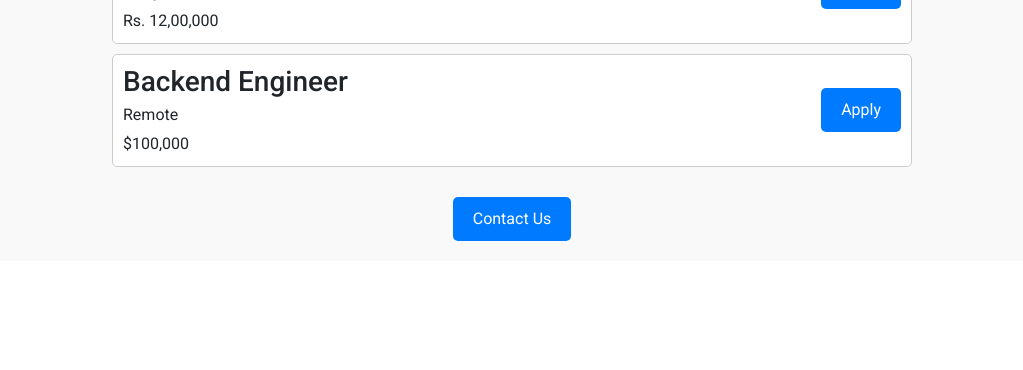
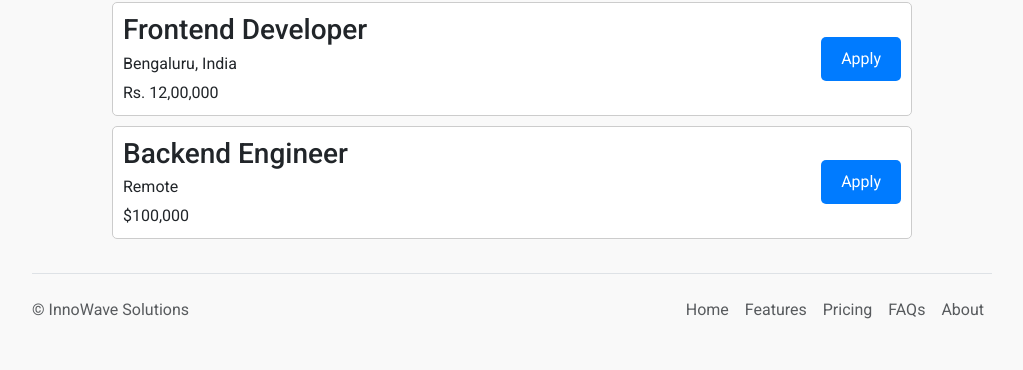
Before and after one commit to jhaunn/flask-sample-v2, a Flask app: page / in a window 1280 px wide. Shown: the part 867-1237 px from the top of the page, without its empty margins (128-1151 px from the left). Before the commit the page ends 1108 px from the top, so only its background shows below. Run offline with Flask 3, Linux system fonts and the light colour scheme.

Commit message:
Added nav and footer

```diff
--- /dev/null
+++ b/templates/footer.html
@@ -0,0 +1,11 @@
+<footer class="d-flex flex-wrap justify-content-between align-items-center py-3 my-4 border-top">
+    <p class="col-md-4 mb-0 text-body-secondary">© InnoWave Solutions</p>
+
+    <ul class="nav col-md-4 justify-content-end">
+      <li class="nav-item"><a href="#" class="nav-link px-2 text-body-secondary">Home</a></li>
+      <li class="nav-item"><a href="#" class="nav-link px-2 text-body-secondary">Features</a></li>
+      <li class="nav-item"><a href="#" class="nav-link px-2 text-body-secondary">Pricing</a></li>
+      <li class="nav-item"><a href="#" class="nav-link px-2 text-body-secondary">FAQs</a></li>
+      <li class="nav-item"><a href="#" class="nav-link px-2 text-body-secondary">About</a></li>
+    </ul>
+  </footer>
--- a/templates/home.html
+++ b/templates/home.html
@@ -100,11 +100,12 @@
             }
 
             footer {
-                margin: 20px 0;
+                width: 75%;
             }
     </style>
     </head>
     <body>
+        {% include 'nav.html' %}
         <header>
             <h1>{{webpage_name}}</h1>
         </header>
@@ -121,9 +122,8 @@
                 {% include 'jobitem.html' %}
             {% endfor %}
         </section>
-        <footer>
-            <button>Contact Us</button>
-        </footer>
+
+        {% include 'footer.html' %}
 
         <script src="https://cdn.jsdelivr.net/npm/bootstrap@5.3.3/dist/js/bootstrap.bundle.min.js" integrity="sha384-YvpcrYf0tY3lHB60NNkmXc5s9fDVZLESaAA55NDzOxhy9GkcIdslK1eN7N6jIeHz" crossorigin="anonymous"></script>
     </body>
--- /dev/null
+++ b/templates/nav.html
@@ -0,0 +1,9 @@
+<nav class="container d-flex justify-content-center py-3">
+    <ul class="nav nav-pills">
+        <li class="nav-item"><a href="#" class="nav-link active" aria-current="page">Home</a></li>
+        <li class="nav-item"><a href="#" class="nav-link">Features</a></li>
+        <li class="nav-item"><a href="#" class="nav-link">Pricing</a></li>
+        <li class="nav-item"><a href="#" class="nav-link">FAQs</a></li>
+        <li class="nav-item"><a href="#" class="nav-link">About</a></li>
+    </ul>
+</nav>
```
